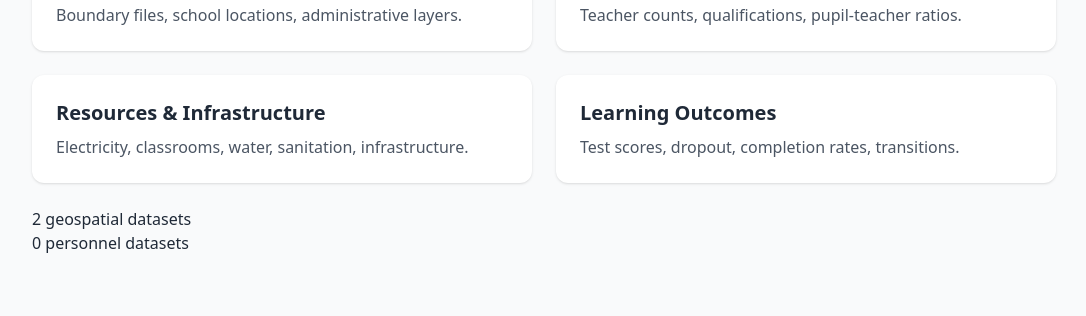
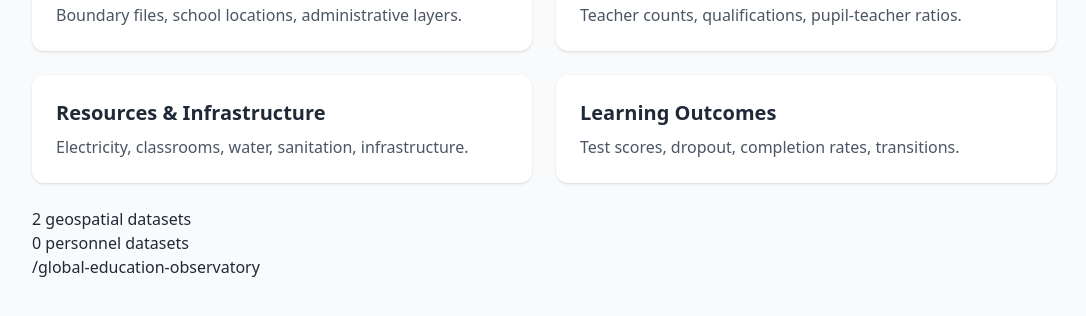
Before and after one commit to heatherbaier/global-education-observatory, a Jekyll site: the page built from index.md, in a window 1280 px wide, cut to the strip 645-1004 px from the top of the page. Shown: the top 316 px of the strip, without its empty margins (96-1182 px from the left). Built offline with Jekyll 4.4.1, drawn with Linux system fonts in a browser that asks for light colours; nearby versions of some CDN libraries.

Commit message:
initial commit

```diff
--- a/index.md
+++ b/index.md
@@ -44,7 +44,8 @@ title: "Global Education Observatory"
   </a>
 
   {{ site.geospatial | size }} geospatial datasets<br>
-  {{ site.personnel | size }} personnel datasets
+  {{ site.personnel | size }} personnel datasets<br>
+  {{ site.baseurl }}
 
 
 </div>
```
Also changed, not shown: themes/geospatial.md (+1 -1 lines).
